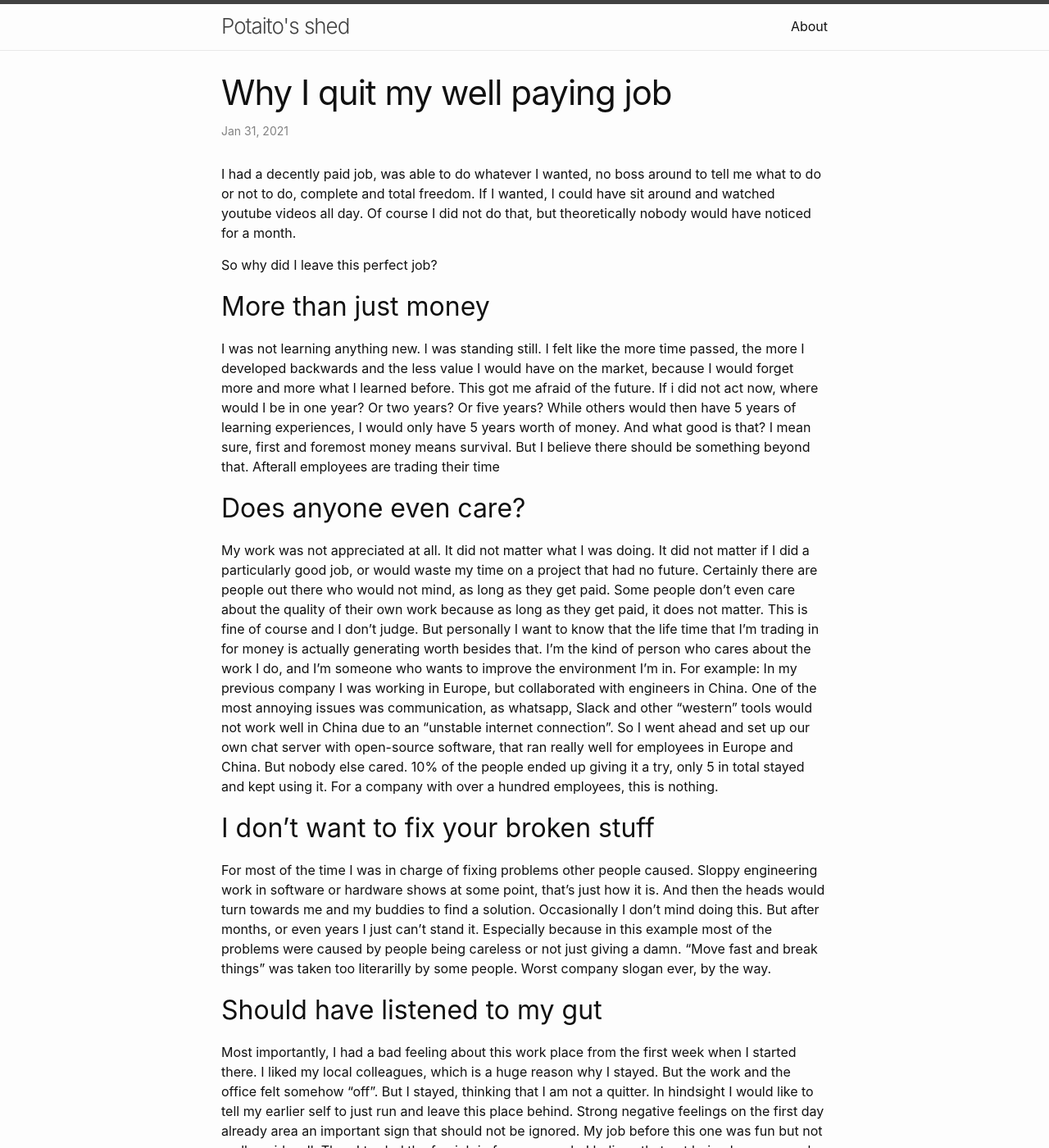
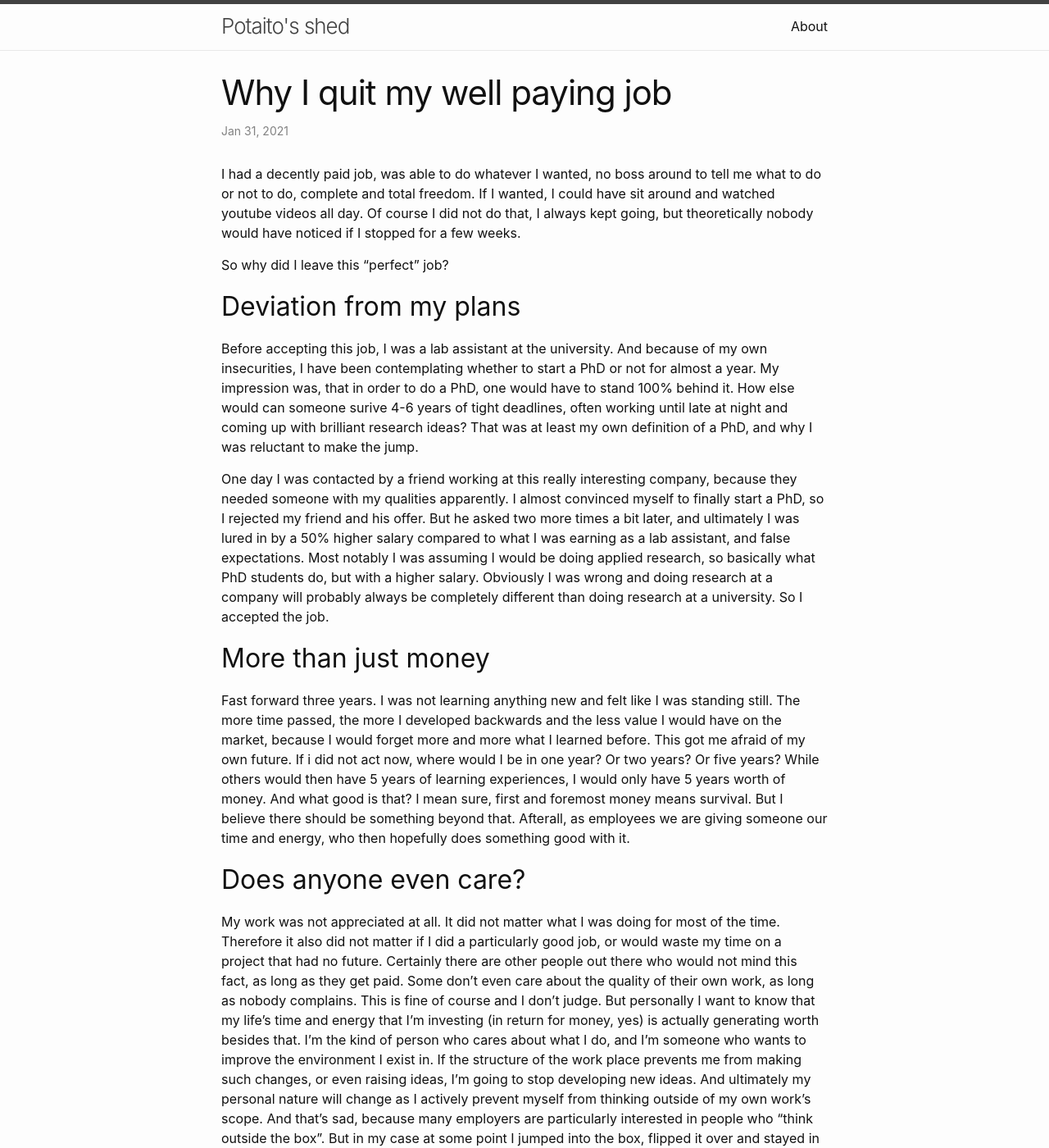
Before and after one commit to potaito/potaito.github.io, a Jekyll site: the page built from _posts/2021-01-31-why-i-quit-my-job.md, in a window 1280 px wide and 1400 px high. Shown: the whole window at 82% size. Built offline with Jekyll 4.4.1, drawn with Linux system fonts in a browser that asks for light colours; some of the changed text lies outside the part shown.

Commit message:
improved work article

```diff
--- a/_posts/2021-01-31-why-i-quit-my-job.md
+++ b/_posts/2021-01-31-why-i-quit-my-job.md
@@ -6,18 +6,29 @@ categories: career
 ---
 
 
-I had a decently paid job, was able to do whatever I wanted, no boss around to tell me what to do or not to do, complete and total freedom. If I wanted, I could have sit around and watched youtube videos all day. Of course I did not do that, but theoretically nobody would have noticed for a month.
+I had a decently paid job, was able to do whatever I wanted, no boss around to tell me what to do or not to do, complete and total freedom. If I wanted, I could have sit around and watched youtube videos all day. Of course I did not do that, I always kept going, but theoretically nobody would have noticed if I stopped for a few weeks.
 
-So why did I leave this perfect job?
+So why did I leave this "perfect" job?
+
+## Deviation from my plans
+Before accepting this job, I was a lab assistant at the university. And because of my own insecurities, I have been contemplating whether to start a PhD or not for almost a year. My impression was, that in order to do a PhD, one would have to stand 100% behind it. How else would can someone surive 4-6 years of tight deadlines, often working until late at night and coming up with brilliant research ideas? That was at least my own definition of a PhD, and why I was reluctant to make the jump.
+
+One day I was contacted by a friend working at this really interesting company, because they needed someone with my qualities apparently. I almost convinced myself to finally start a PhD, so I rejected my friend and his offer. But he asked two more times a bit later, and ultimately I was lured in by a 50% higher salary compared to what I was earning as a lab assistant, and false expectations. Most notably I was assuming I would be doing applied research, so basically what PhD students do, but with a higher salary. Obviously I was wrong and doing research at a company will probably always be completely different than doing research at a university. So I accepted the job.
 
 ## More than just money
-I was not learning anything new. I was standing still. I felt like the more time passed, the more I developed backwards and the less value I would have on the market, because I would forget more and more what I learned before. This got me afraid of the future. If i did not act now, where would I be in one year? Or two years? Or five years? While others would then have 5 years of learning experiences, I would only have 5 years worth of money. And what good is that? I mean sure, first and foremost money means survival. But I believe there should be something beyond that. Afterall employees are trading their time
+Fast forward three years. I was not learning anything new and felt like I was standing still. The more time passed, the more I developed backwards and the less value I would have on the market, because I would forget more and more what I learned before. This got me afraid of my own future. If i did not act now, where would I be in one year? Or two years? Or five years? While others would then have 5 years of learning experiences, I would only have 5 years worth of money. And what good is that? I mean sure, first and foremost money means survival. But I believe there should be something beyond that. Afterall, as employees we are giving someone our time and energy, who then hopefully does something good with it.
 
 ## Does anyone even care?
-My work was not appreciated at all. It did not matter what I was doing. It did not matter if I did a particularly good job, or would waste my time on a project that had no future. Certainly there are people out there who would not mind, as long as they get paid. Some people don't even care about the quality of their own work because as long as they get paid, it does not matter. This is fine of course and I don't judge. But personally I want to know that the life time that I'm trading in for money is actually generating worth besides that. I'm the kind of person who cares about the work I do, and I'm someone who wants to improve the environment I'm in. For example: In my previous company I was working in Europe, but collaborated with engineers in China. One of the most annoying issues was communication, as whatsapp, Slack and other "western" tools would not work well in China due to an "unstable internet connection". So I went ahead and set up our own chat server with open-source software, that ran really well for employees in Europe and China. But nobody else cared. 10% of the people ended up giving it a try, only 5 in total stayed and kept using it. For a company with over a hundred employees, this is nothing.
+My work was not appreciated at all. It did not matter what I was doing for most of the time. Therefore it also did not matter if I did a particularly good job, or would waste my time on a project that had no future. Certainly there are other people out there who would not mind this fact, as long as they get paid. Some don't even care about the quality of their own work, as long as nobody complains. This is fine of course and I don't judge. But personally I want to know that my life's time and energy that I'm investing (in return for money, yes) is actually generating worth besides that. I'm the kind of person who cares about what I do, and I'm someone who wants to improve the environment I exist in. If the structure of the work place prevents me from making such changes, or even raising ideas, I'm going to stop developing new ideas. And ultimately my personal nature will change as I actively prevent myself from thinking outside of my own work's scope. And that's sad, because many employers are particularly interested in people who "think outside the box". But in my case at some point I jumped into the box, flipped it over and stayed in there.
 
-## I don't want to fix your broken stuff
-For most of the time I was in charge of fixing problems other people caused. Sloppy engineering work in software or hardware shows at some point, that's just how it is. And then the heads would turn towards me and my buddies to find a solution. Occasionally I don't mind doing this. But after months, or even years I just can't stand it. Especially because in this example most of the problems were caused by people being careless or not just giving a damn. "Move fast and break things" was taken too literarilly by some people. Worst company slogan ever, by the way.
+## I don't want to fix broken stuff all day long
+Another aspect that bothered me is that for most of the time I was in charge of fixing problems other people caused. And the reasons were more often than not sloppy engineering work done by others. I don't mind occasioanlly fixing other people's problems. not at all But after months, or even years I just could not stand it anymore. Especially because in my example most of these problems were caused by people being careless and thinking, that their solutions were "good enough". So on one side there were the engineers in this company who would quickly develop new solutions with little care for how maintable they would be, or how easily they would break. And on the other side there was I, with my local colleagues, who were mostly running after them with a broom, cleaning up the mess.
+
+"Move fast and break things" was taken too literarilly. Worst company slogan ever, by the way. As always in life it's necessary to find a compromise. In this case the compromise consists of perfectionism, which makes us too slow, and being careless and moving fast.
 
 ## Should have listened to my gut
-Most importantly, I had a bad feeling about this work place from the first week when I started there. I liked my local colleagues, which is a huge reason why I stayed. But the work and the office felt somehow "off". But I stayed, thinking that I am not a quitter. In hindsight I would like to tell my earlier self to just run and leave this place behind. Strong negative feelings on the first day already area an important sign that should not be ignored. My job before this one was fun but not really paid well. Then I traded the fun job in for more cash. I believe that not being brave enough to resign in the first few weeks or months of starting this new job was one of the biggest mistakes I made in my adulthood. And it's 100% on me. There is noone else to blame. Money gives you this false justification that something is worth it. To some degree it miht be true. But personally I learned, that I still need to stand behind what I am doing day in day out. After all this is how most of us spend a big chunk of their live.
+The most important personal lesson: I had a bad feeling about the new job from the first week when I started there. I liked my colleagues, which is a huge reason why I stayed. But the work and the office felt somehow "off". Most likely because I ditched my original plans to do a PhD and had therefore high expectations to make it worth it. I stayed regardless of the bad gut feeling, thinking that "I am not a quitter". In hindsight I would like to tell my earlier self to just run and leave this place behind if it feels wrong. Strong negative feelings on the first day are an important sign that should not be ignored.
+
+And to be honest, my lower paying job before this one was really fun. I never had to look at the clock and check how much longer I would have to stay before I would able to go home. I traded this fun job in for more cash. And I believe that not being brave enough to accept that I made a mistake and resign in the first few months of starting at the new place was a big mistake that I made. And it's 100% on me. There is noone else to blame.
+
+Money can give us this false justification that something is worth it. To some degree it might be true. But personally I learned, that I still need to stand behind what I am doing day in day out. After all, work is how most of us spend a big chunk of their live.
```
